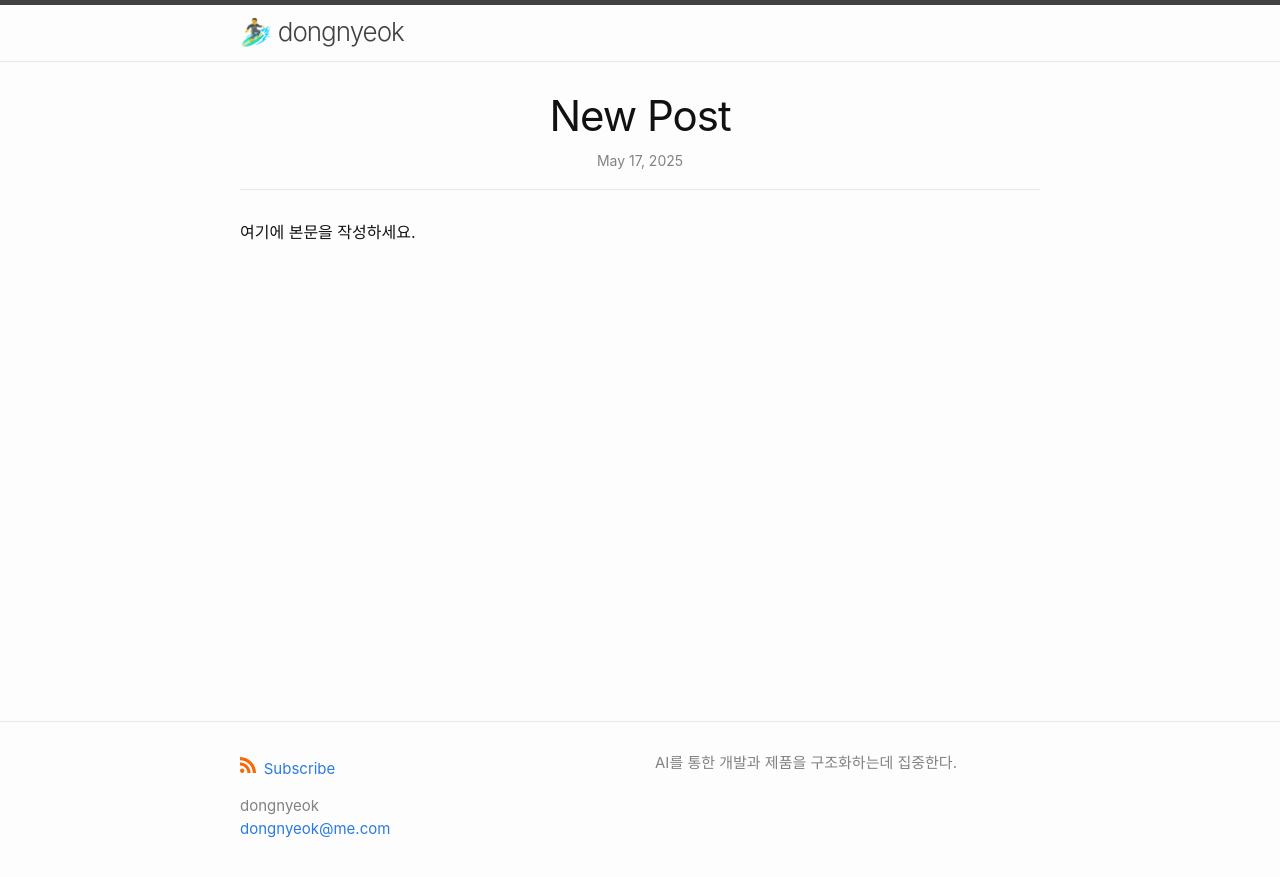
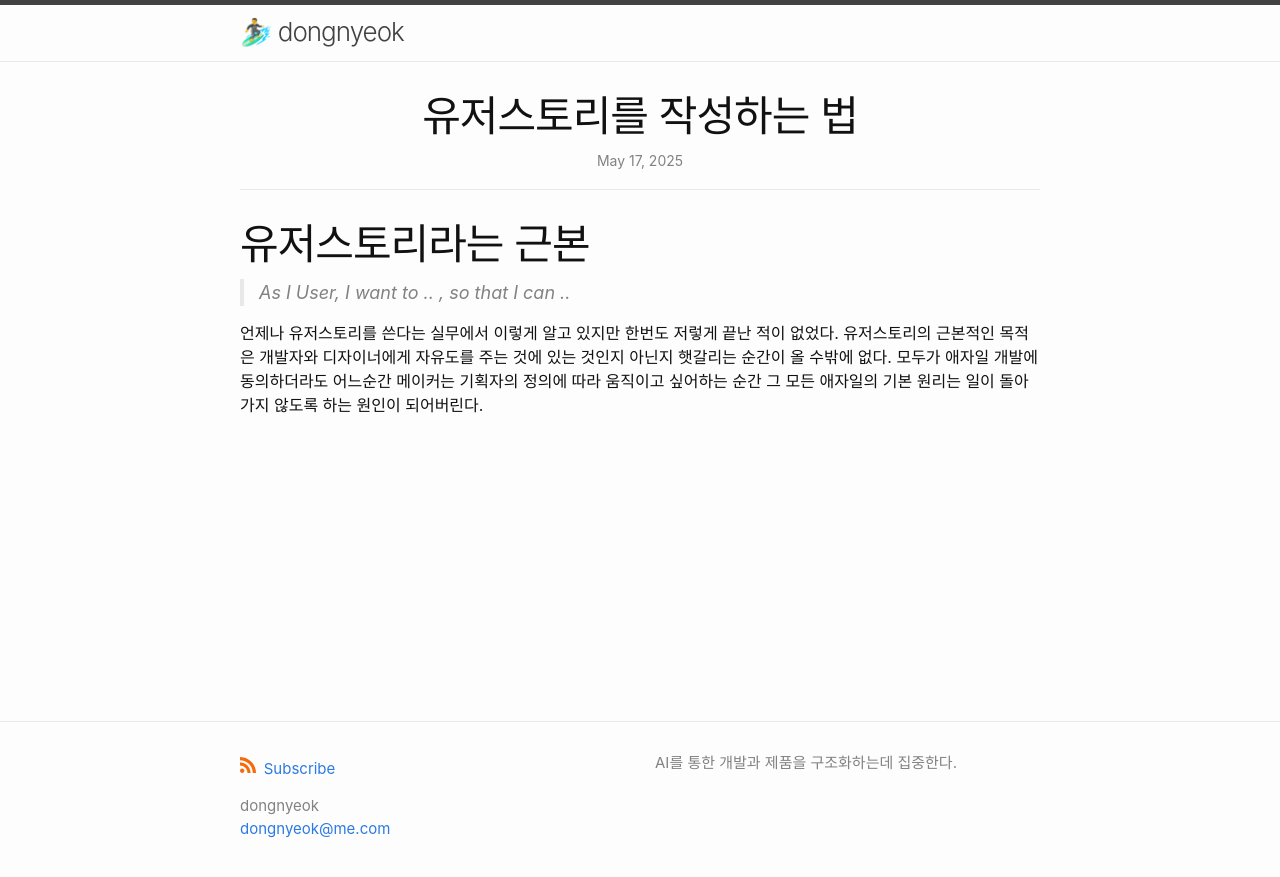
Before and after one commit to jeongdongnyeok/jeongdongnyeok.github.io, a Jekyll site: the page built from _posts/2025-05-17-new-post.md, in a window 1280 px wide. Shown: the top 877 px of the page. Built offline with Jekyll 4.4.1, drawn with Linux system fonts in a browser that asks for light colours.

Commit message:
Restore original post content about user stories

```diff
--- a/_posts/2025-05-17-new-post.md
+++ b/_posts/2025-05-17-new-post.md
@@ -1,9 +1,13 @@
 ---
 layout: post
-title: "New Post"
+title: "유저스토리를 작성하는 법"
 date: 2025-05-18 00:40:00 +0900
-categories: [Uncategorized]
-tags: [sample]
+categories: [Work]
+tags: [userstory]
 ---
 
-여기에 본문을 작성하세요.
+# 유저스토리라는 근본
+> As I User, I want to .. , so that I can ..
+
+
+언제나 유저스토리를 쓴다는 실무에서 이렇게 알고 있지만 한번도 저렇게 끝난 적이 없었다. 유저스토리의 근본적인 목적은 개발자와 디자이너에게 자유도를 주는 것에 있는 것인지 아닌지 햇갈리는 순간이 올 수밖에 없다. 모두가 애자일 개발에 동의하더라도 어느순간 메이커는 기획자의 정의에 따라 움직이고 싶어하는 순간 그 모든 애자일의 기본 원리는 일이 돌아가지 않도록 하는 원인이 되어버린다.
```
